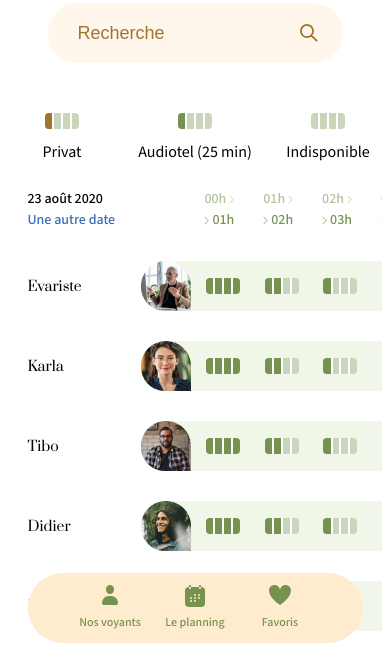
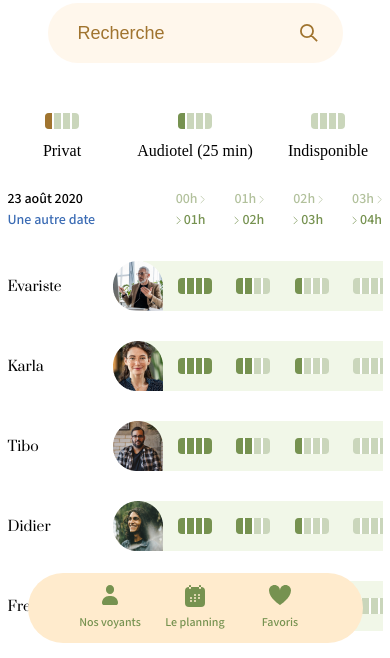
Before and after one commit to Rest133/ThomasMediumPure, a website: page src/voyants.html in a window 390 px wide. Shown: the part 184-842 px from the top of the page. Drawn offline with nearby package versions, Linux system fonts and the light colour scheme; files that its build step writes are made by us from their sources.

Commit message:
End of fifth revision

```diff
--- a/src/assets/css/style.scss
+++ b/src/assets/css/style.scss
@@ -37,10 +37,16 @@
 
 .table-block {
   width: 100%;
-  margin-top: 50px;
   flex-flow: wrap;
-  @media (max-width: 767px) {
-    padding: 0;
+  margin: 50px auto 0;
+  max-width: 1440px;
+  padding: 0 20px;
+  @media (max-width: 1025px) {
+    width: 100%;
+    padding: 0 calc((100% - 768px) / 2);
+  }
+  @media (max-width: 767px) {
+    padding: 0 calc((100% - 375px) / 2);
   }
 }
 
@@ -84,8 +90,6 @@
 
   @media (max-width: 1025px) {
     width: 87%;
-    position: relative;
-    right: -20px;
     &::-webkit-scrollbar {
       display: none;
     }
@@ -136,16 +140,14 @@
   }
 
   @media (max-width: 1025px) {
-    max-width: 728px;
+    max-width: 768px;
     .table-block__scroll-wrapper {
       overflow-x: scroll;
       width: 87%;
-      position: relative;
-      right: -20px;
-    }
-  }
-  @media (max-width: 767px) {
-    max-width: 335px;
+    }
+  }
+  @media (max-width: 767px) {
+    max-width: 375px;
     .table-block__scroll-wrapper {
       width: 72%;
     }
--- a/src/voyants.html
+++ b/src/voyants.html
@@ -35,7 +35,7 @@
             </div>
         </div>
         <!-- /First Block-->
-
+    </div>
     <!-- Table Block -->
     <div class="block table-block">
         <div class="table-block__summary">
@@ -661,7 +661,7 @@
         </div>
     </div>
     <!-- /Table Block -->
-
+    <div class="content">
         <!-- FAQ Block -->
         <div class="faq-block faq-block_standalone">
             <div class="faq-title tl_title">FAQ</div>
```
Also changed, not shown: src/specialist.html (+3 -1 lines), src/assets/css/style.css, 1 other file. Lines whose indentation alone changed are shown as unchanged.
